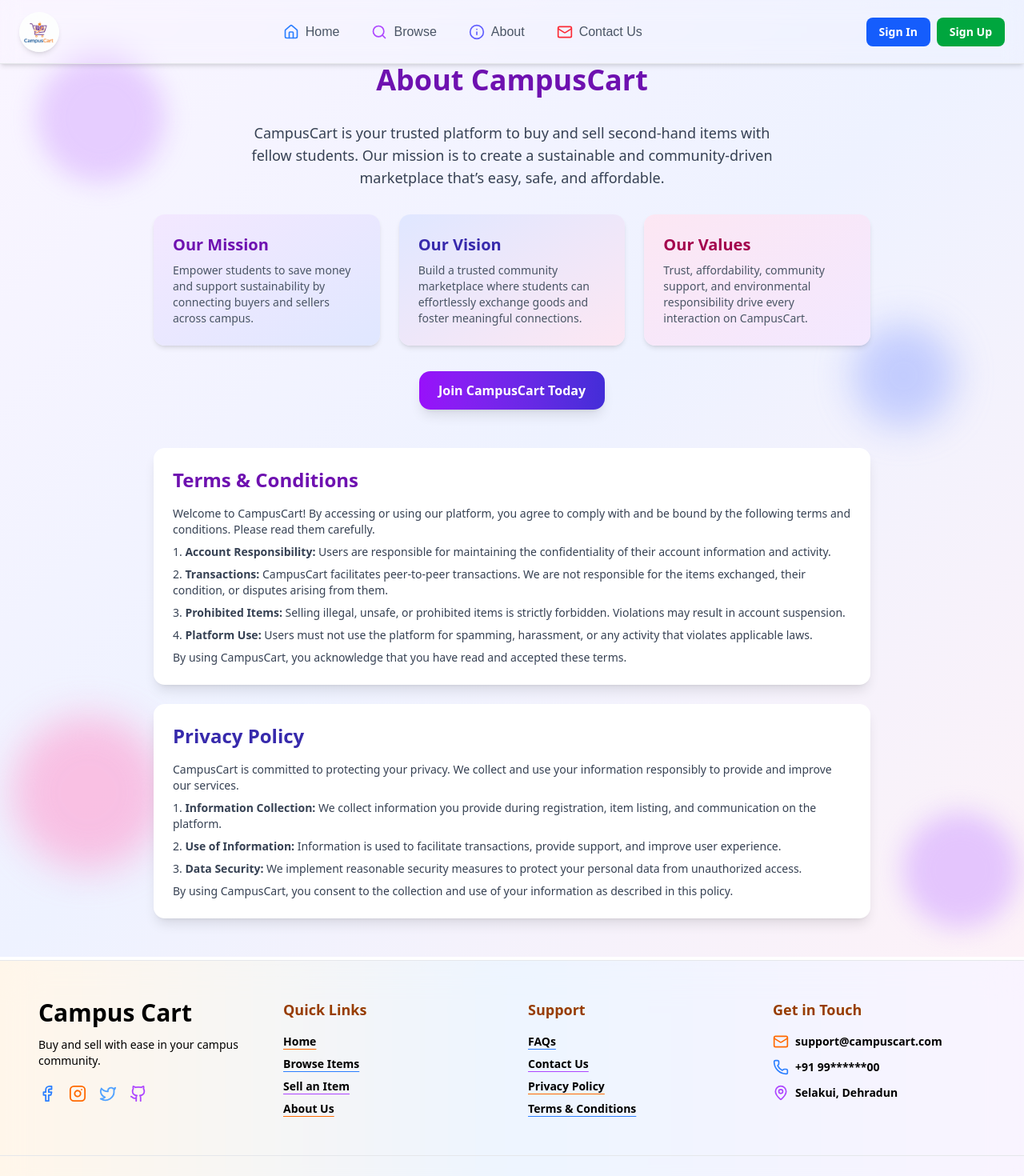
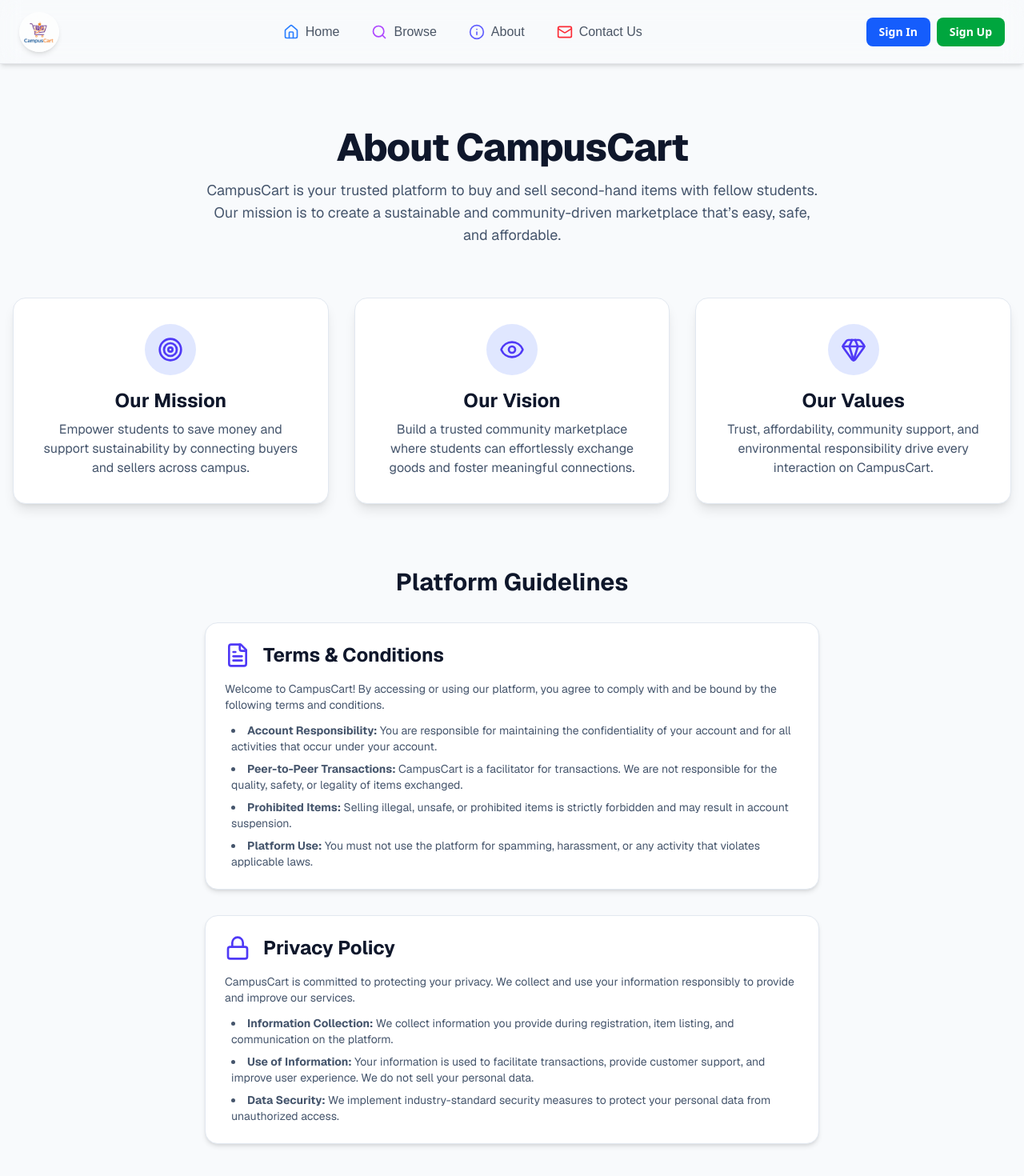
Before and after one commit to pratham9634/CampusCart, a Next.js app: page /about in a window 1280 px wide. Shown: the top 1470 px of the page at 80% size. Built offline with nearby package versions, Linux system fonts and the light colour scheme; no server answers.

Commit message:
modernize the ui of about page

```diff
--- a/src/app/about/page.js
+++ b/src/app/about/page.js
@@ -1,110 +1,124 @@
+"use client"
 import React from 'react';
+import { Target, Eye, Gem, ShieldCheck, FileText, Lock } from 'lucide-react';
+import { useRouter } from 'next/navigation';
 
-const page = () => {
+const About = () => {
+   const router = useRouter();
+
+  const handleSignIn = () => {
+    router.push('/sign-in'); // 4. Navigate to your sign-in page
+  };
   return (
-    <div className="relative min-h-screen pt-20 bg-gradient-to-br from-purple-50 via-indigo-50 to-pink-50 overflow-hidden flex flex-col items-center justify-start px-6 py-12">
 
-      {/* Glowing Bubbles */}
-      <div className="absolute top-20 left-10 w-40 h-40 bg-purple-300 rounded-full opacity-60 blur-lg animate-float1"></div>
-      <div className="absolute top-1/3 right-20 w-32 h-32 bg-indigo-300 rounded-full opacity-60 blur-xl animate-float2"></div>
-      <div className="absolute bottom-24 left-1 w-48 h-48 bg-pink-300 rounded-full opacity-65 blur-xl animate-float3"></div>
-      <div className="absolute bottom-10 right-1 w-36 h-36 bg-purple-300 rounded-full opacity-70 blur-lg animate-float4"></div>
+    <div className="min-h-screen pt-20 bg-slate-50 font-sans text-slate-800">
+      <div className="container mx-auto px-4 py-12 md:py-20">
 
-      {/* Main Content */}
-      <div className="relative max-w-4xl text-center space-y-8 z-10">
+        {/* --- Header Section --- */}
+        <header className="text-center max-w-3xl mx-auto mb-16">
+          <h1 className="text-4xl md:text-5xl font-extrabold text-slate-900 tracking-tight">
+            About CampusCart
+          </h1>
+          <p className="mt-4 text-lg text-slate-600">
+            CampusCart is your trusted platform to buy and sell second-hand items with fellow students. Our mission is to create a sustainable and community-driven marketplace that’s easy, safe, and affordable.
+          </p>
+        </header>
 
-        {/* Heading */}
-        <h1 className="text-4xl font-extrabold text-purple-800">
-          About CampusCart
-        </h1>
-
-        {/* Subheading */}
-        <p className="text-gray-700 text-lg max-w-2xl mx-auto font-medium">
-          CampusCart is your trusted platform to buy and sell second-hand items with fellow students. Our mission is to create a sustainable and community-driven marketplace that’s easy, safe, and affordable.
-        </p>
-
-        {/* Mission / Vision */}
-        <div className="grid md:grid-cols-3 gap-6 text-left">
-          <div className="p-6 bg-gradient-to-br from-purple-100 to-indigo-100 rounded-xl shadow-md hover:shadow-lg transition-shadow duration-300">
-            <h3 className="text-xl font-bold text-purple-800 mb-2">Our Mission</h3>
-            <p className="text-gray-600 text-sm font-medium">
+        {/* --- Mission, Vision, Values Section --- */}
+        <section className="grid md:grid-cols-3 gap-8 mb-20">
+          {/* Mission Card */}
+          <div className="text-center p-8 bg-white rounded-2xl shadow-lg border border-slate-200 hover:-translate-y-1 transition-transform duration-300">
+            <div className="inline-flex items-center justify-center w-16 h-16 mb-4 bg-indigo-100 rounded-full">
+              <Target className="w-8 h-8 text-indigo-600" />
+            </div>
+            <h3 className="text-2xl font-bold text-slate-900 mb-2">Our Mission</h3>
+            <p className="text-slate-600">
               Empower students to save money and support sustainability by connecting buyers and sellers across campus.
             </p>
           </div>
 
-          <div className="p-6 bg-gradient-to-br from-indigo-100 to-pink-100 rounded-xl shadow-md hover:shadow-lg transition-shadow duration-300">
-            <h3 className="text-xl font-bold text-indigo-800 mb-2">Our Vision</h3>
-            <p className="text-gray-600 text-sm font-medium">
+          {/* Vision Card */}
+          <div className="text-center p-8 bg-white rounded-2xl shadow-lg border border-slate-200 hover:-translate-y-1 transition-transform duration-300">
+            <div className="inline-flex items-center justify-center w-16 h-16 mb-4 bg-indigo-100 rounded-full">
+              <Eye className="w-8 h-8 text-indigo-600" />
+            </div>
+            <h3 className="text-2xl font-bold text-slate-900 mb-2">Our Vision</h3>
+            <p className="text-slate-600">
               Build a trusted community marketplace where students can effortlessly exchange goods and foster meaningful connections.
             </p>
           </div>
 
-          <div className="p-6 bg-gradient-to-br from-pink-100 to-purple-100 rounded-xl shadow-md hover:shadow-lg transition-shadow duration-300">
-            <h3 className="text-xl font-bold text-pink-800 mb-2">Our Values</h3>
-            <p className="text-gray-600 text-sm font-medium">
+          {/* Values Card */}
+          <div className="text-center p-8 bg-white rounded-2xl shadow-lg border border-slate-200 hover:-translate-y-1 transition-transform duration-300">
+            <div className="inline-flex items-center justify-center w-16 h-16 mb-4 bg-indigo-100 rounded-full">
+              <Gem className="w-8 h-8 text-indigo-600" />
+            </div>
+            <h3 className="text-2xl font-bold text-slate-900 mb-2">Our Values</h3>
+            <p className="text-slate-600">
               Trust, affordability, community support, and environmental responsibility drive every interaction on CampusCart.
             </p>
           </div>
-        </div>
+        </section>
 
-        {/* Call to Action */}
-        <div className="mt-8">
-          <button className="inline-block bg-gradient-to-r from-purple-600 to-indigo-700 text-white font-bold py-3 px-6 rounded-xl shadow-lg hover:from-purple-700 hover:to-indigo-800 transition-all duration-300">
-            Join CampusCart Today
-          </button>
-        </div>
+        {/* --- Legal Section --- */}
+        <section className="max-w-3xl mx-auto">
+           <h2 className="text-3xl font-bold text-center text-slate-900 mb-8">
+              Platform Guidelines
+            </h2>
+          <div className="space-y-8">
+              {/* Terms & Conditions */}
+              <div className="p-6 bg-white rounded-2xl border border-slate-200 shadow-md">
+                <div className="flex items-center gap-4 mb-4">
+                    <FileText className="w-8 h-8 text-indigo-600 flex-shrink-0"/>
+                    <h3 className="text-2xl font-bold text-slate-900">Terms & Conditions</h3>
+                </div>
+                <div className="space-y-3 text-slate-600 text-sm">
+                  <p>Welcome to CampusCart! By accessing or using our platform, you agree to comply with and be bound by the following terms and conditions.</p>
+                  <ul className="list-disc list-inside space-y-2 pl-2">
+                    <li><strong>Account Responsibility:</strong> You are responsible for maintaining the confidentiality of your account and for all activities that occur under your account.</li>
+                    <li><strong>Peer-to-Peer Transactions:</strong> CampusCart is a facilitator for transactions. We are not responsible for the quality, safety, or legality of items exchanged.</li>
+                    <li><strong>Prohibited Items:</strong> Selling illegal, unsafe, or prohibited items is strictly forbidden and may result in account suspension.</li>
+                    <li><strong>Platform Use:</strong> You must not use the platform for spamming, harassment, or any activity that violates applicable laws.</li>
+                  </ul>
+                </div>
+              </div>
 
-        {/* Terms & Policies */}
-        <div className="mt-12 text-left text-gray-700 space-y-6 z-10">
+              {/* Privacy Policy */}
+              <div className="p-6 bg-white rounded-2xl border border-slate-200 shadow-md">
+                 <div className="flex items-center gap-4 mb-4">
+                    <Lock className="w-8 h-8 text-indigo-600 flex-shrink-0"/>
+                    <h3 className="text-2xl font-bold text-slate-900">Privacy Policy</h3>
+                </div>
+                <div className="space-y-3 text-slate-600 text-sm">
+                  <p>CampusCart is committed to protecting your privacy. We collect and use your information responsibly to provide and improve our services.</p>
+                  <ul className="list-disc list-inside space-y-2 pl-2">
+                    <li><strong>Information Collection:</strong> We collect information you provide during registration, item listing, and communication on the platform.</li>
+                    <li><strong>Use of Information:</strong> Your information is used to facilitate transactions, provide customer support, and improve user experience. We do not sell your personal data.</li>
+                    <li><strong>Data Security:</strong> We implement industry-standard security measures to protect your personal data from unauthorized access.</li>
+                  </ul>
+                </div>
+              </div>
+          </div>
+        </section>
 
-          {/* Terms & Conditions */}
-          <div className="bg-white bg-opacity-70 p-6 rounded-xl shadow-lg">
-            <h2 className="text-2xl font-bold text-purple-800 mb-4">Terms & Conditions</h2>
-            <p className="text-sm font-medium mb-2">
-              Welcome to CampusCart! By accessing or using our platform, you agree to comply with and be bound by the following terms and conditions. Please read them carefully.
-            </p>
-            <p className="text-sm font-medium mb-2">
-              1. <strong>Account Responsibility:</strong> Users are responsible for maintaining the confidentiality of their account information and activity.
-            </p>
-            <p className="text-sm font-medium mb-2">
-              2. <strong>Transactions:</strong> CampusCart facilitates peer-to-peer transactions. We are not responsible for the items exchanged, their condition, or disputes arising from them.
-            </p>
-            <p className="text-sm font-medium mb-2">
-              3. <strong>Prohibited Items:</strong> Selling illegal, unsafe, or prohibited items is strictly forbidden. Violations may result in account suspension.
-            </p>
-            <p className="text-sm font-medium mb-2">
-              4. <strong>Platform Use:</strong> Users must not use the platform for spamming, harassment, or any activity that violates applicable laws.
-            </p>
-            <p className="text-sm font-medium">
-              By using CampusCart, you acknowledge that you have read and accepted these terms.
-            </p>
+        {/* --- Call to Action Section --- */}
+        <section className="text-center mt-20">
+          <h2 className="text-3xl font-bold text-slate-900">Ready to Get Started?</h2>
+          <p className="mt-2 text-slate-600 max-w-md mx-auto">
+            Join thousands of students who are saving money and making connections on campus.
+          </p>
+          <div className="mt-6">
+            <button
+            onClick={handleSignIn}
+            className="inline-block bg-indigo-600 text-white font-bold py-3 px-8 rounded-lg shadow-lg hover:bg-indigo-700 transition-all duration-300 transform hover:scale-105">
+              Join CampusCart Today
+            </button>
           </div>
-
-          {/* Privacy Policy */}
-          <div className="bg-white bg-opacity-70 p-6 rounded-xl shadow-lg">
-            <h2 className="text-2xl font-bold text-indigo-800 mb-4">Privacy Policy</h2>
-            <p className="text-sm font-medium mb-2">
-              CampusCart is committed to protecting your privacy. We collect and use your information responsibly to provide and improve our services.
-            </p>
-            <p className="text-sm font-medium mb-2">
-              1. <strong>Information Collection:</strong> We collect information you provide during registration, item listing, and communication on the platform.
-            </p>
-            <p className="text-sm font-medium mb-2">
-              2. <strong>Use of Information:</strong> Information is used to facilitate transactions, provide support, and improve user experience.
-            </p>
-            <p className="text-sm font-medium mb-2">
-              3. <strong>Data Security:</strong> We implement reasonable security measures to protect your personal data from unauthorized access.
-            </p>
-            <p className="text-sm font-medium">
-              By using CampusCart, you consent to the collection and use of your information as described in this policy.
-            </p>
-          </div>
-
-        </div>
+        </section>
 
       </div>
     </div>
   );
 };
 
-export default page;
+export default About;
```
